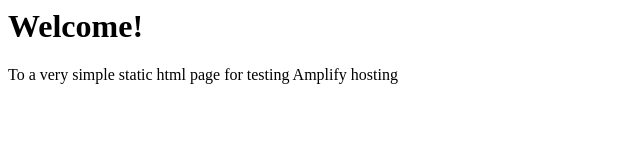
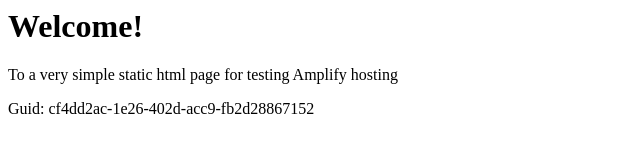
Before and after one commit to aws-aemilia-pdx/Github-PR-Commit-Integration-Test-DoNotTouch-v0-preprod-us-west-2, a website: page src/index.html in a window 1280 px wide. Shown: the whole page, without its empty margins (0-640 px from the left). Drawn offline with Linux system fonts and the light colour scheme.

Commit message:
commit from integ tests

```diff
--- a/src/index.html
+++ b/src/index.html
@@ -1,3 +1,5 @@
+
+
 <html lang="en">
 
 <head>
@@ -10,6 +12,6 @@
 <body>
     <h1>Welcome!</h1>
     <p>To a very simple static html page for testing Amplify hosting</p>
-</body>
+    <p>Guid: cf4dd2ac-1e26-402d-acc9-fb2d28867152</p></body>
 
 </html>
```
